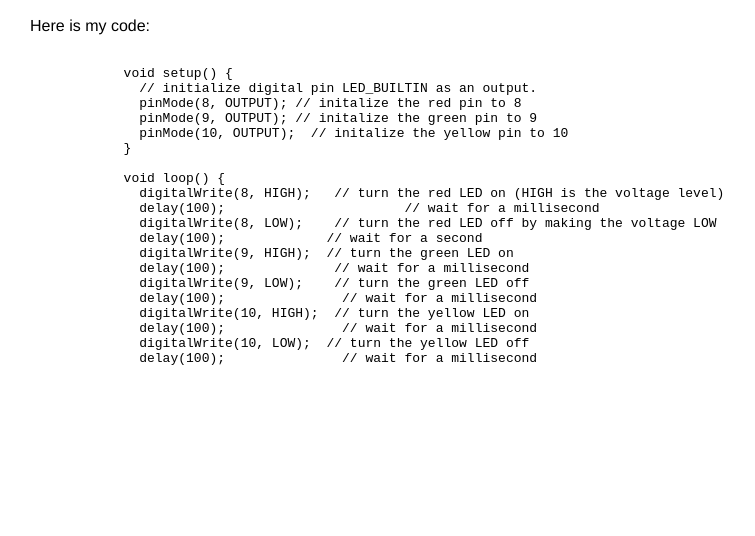
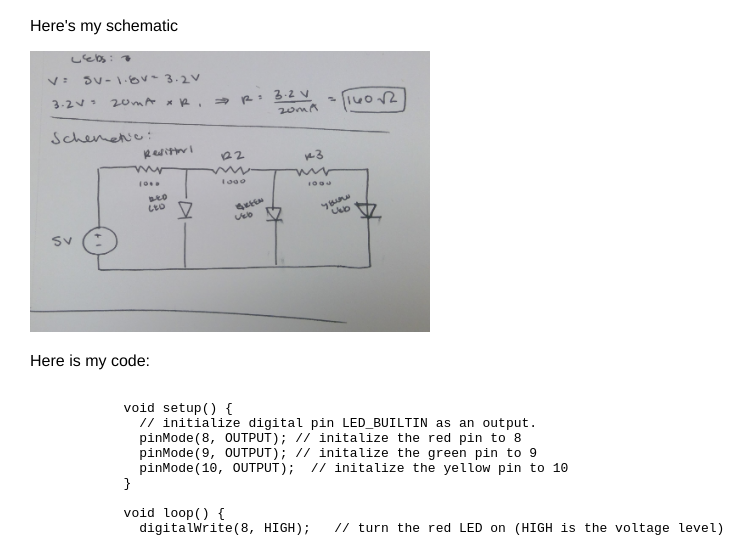
Before and after one commit to maike15/maike15.github.io, a plain HTML site: page assignment1.html in a window 1280 px wide. Shown: the part 778-1314 px from the top of the page, without its empty margins (0-755 px from the left). Before the commit the page ends 1189 px from the top, so only its background shows below. Drawn offline with Linux system fonts and the light colour scheme.

Commit message:
second commit a1

```diff
--- a/assignment1.html
+++ b/assignment1.html
@@ -18,6 +18,12 @@
             </p>
             <p>
             <img src="a1pic.jpg" width=400></a>
+            </p>
+            <p>
+            Here's my schematic
+            </p>
+            <p>
+                <img src="a1sch.jpg" width=400></a>
             </p>
             <p>
             Here is my code:
```
Also changed, not shown: a1sch.jpg (added).
